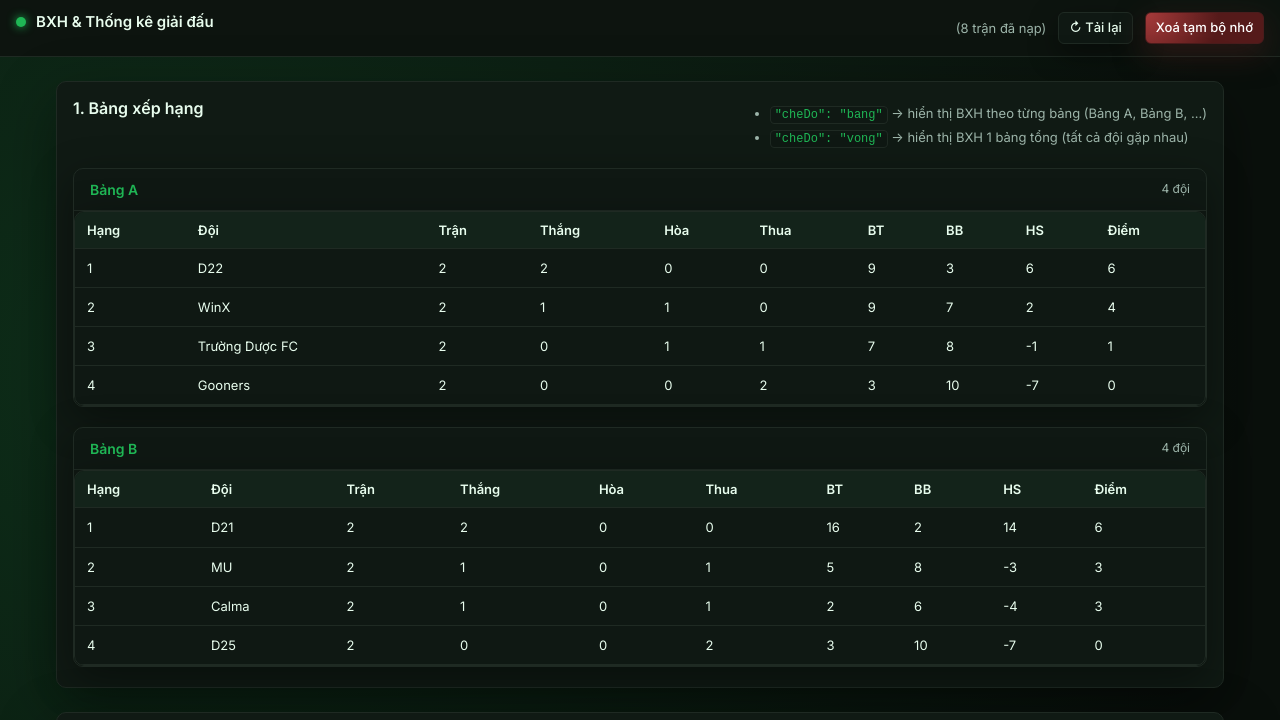
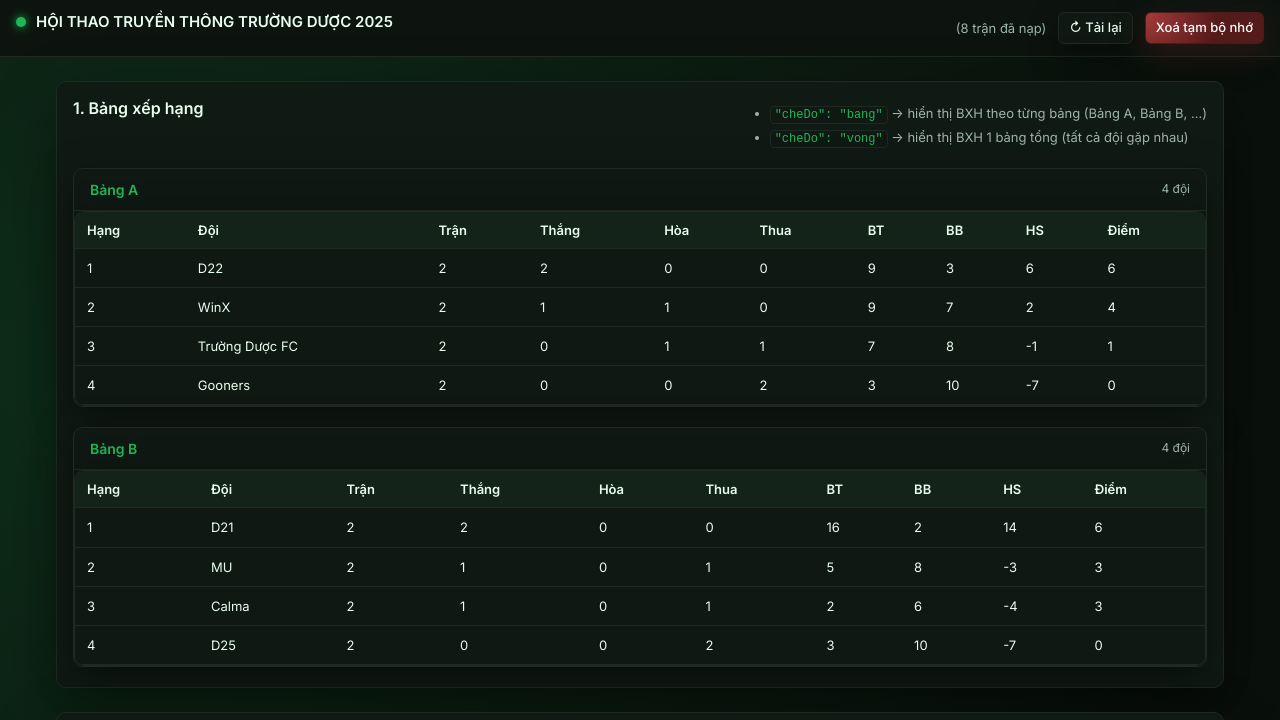
Before and after one commit to banbongdakduoc-tech/ranking, a plain HTML site: page rank.html in a window 1280 px wide. Shown: the top 720 px of the page. Drawn offline with Linux system fonts and the light colour scheme.

Commit message:
Update rank.html

```diff
--- a/rank.html
+++ b/rank.html
@@ -3,7 +3,7 @@
 <head>
   <meta charset="utf-8"/>
   <meta name="viewport" content="width=device-width,initial-scale=1"/>
-  <title>BXH & Thống kê giải đấu</title>
+  <title>RANKING</title>
   <link rel="stylesheet" href="rank.css"/>
   <link href="https://fonts.googleapis.com/css2?family=Inter:wght@400;500;600;700&display=swap" rel="stylesheet">
 </head>
@@ -12,7 +12,7 @@
 <header class="app-header">
   <div class="brand">
     <div class="dot"></div>
-    <div class="title">BXH & Thống kê giải đấu</div>
+    <div class="title">HỘI THAO TRUYỀN THÔNG TRƯỜNG DƯỢC 2025</div>
   </div>
 
   <div class="header-tools">
```
